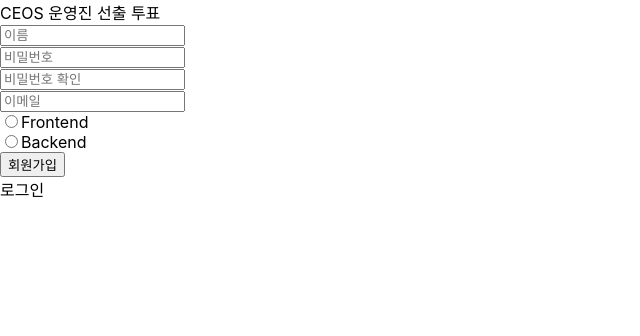
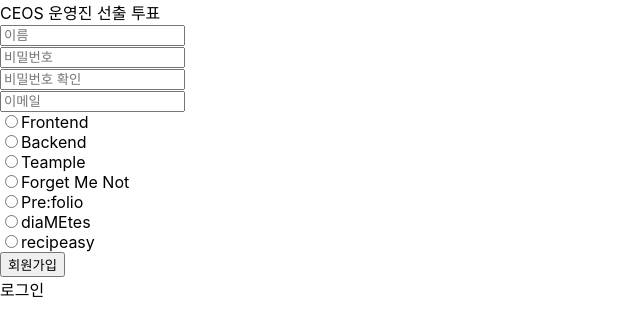
Before and after one commit to heeeesoo/react-vote-16th, a Next.js app: page /register in a window 1280 px wide. Shown: the top 336 px of the page, without its empty margins (0-640 px from the left). Built offline with nearby package versions, Linux system fonts and the light colour scheme.

Commit message:
feat : 팀 선택 추가

```diff
--- a/pages/register.tsx
+++ b/pages/register.tsx
@@ -7,6 +7,7 @@ export default function Register(){
     const password = useInput('');
     const useremail = useInput('');
     const [usertype, setUserType] = useState(''); //useInput으로 바꾸기
+    const [teamtype, setTeamType] = useState(''); //useInput으로 바꾸기
 
     const [pwdCheck, setPwdCheck] = useState('')
     const [pwdError, setPwdError] = useState(false);
@@ -18,14 +19,16 @@ export default function Register(){
     }
 
     const selectList = ["Frontend","Backend"];
+    const teamList = ["Teample", "Forget Me Not", "Pre:folio", "diaMEtes", "recipeasy"]
 
     const handleSubmit = (e:React.FormEvent<HTMLFormElement>) => {
         e.preventDefault();
         console.log(`
-        username:${username.value},
-        password:${password.value},
-        useremail:${useremail.value},
-        usertype:${usertype}`);
+        username:${username.value}
+        password:${password.value}
+        useremail:${useremail.value}
+        usertype:${usertype}
+        teamtype:${teamtype}`);
 
         if(!pwdError){
             console.log('제출');
@@ -36,8 +39,12 @@ export default function Register(){
         // 회원가입 post 부분
     }
 
-    const handleRadioChange = (e : React.ChangeEvent<HTMLInputElement>) => {
+    const handleSelectChange = (e : React.ChangeEvent<HTMLInputElement>) => {
         setUserType(e.target.value);
+    }
+
+    const handleTeamChange = (e : React.ChangeEvent<HTMLInputElement>) => {
+        setTeamType(e.target.value);
     }
 
 
@@ -55,9 +62,22 @@ export default function Register(){
                         <div key={value}>
                             <input
                                 type="radio"
-                                onChange={handleRadioChange}
+                                onChange={handleSelectChange}
                                 value={value}
                                 checked={usertype === value}
+                            />
+                            {value}
+                        </div>
+                    ))
+                }
+                {
+                    teamList.map((value)=>(
+                        <div key={value}>
+                            <input
+                                type="radio"
+                                onChange={handleTeamChange}
+                                value={value}
+                                checked={teamtype === value}
                             />
                             {value}
                         </div>
```
